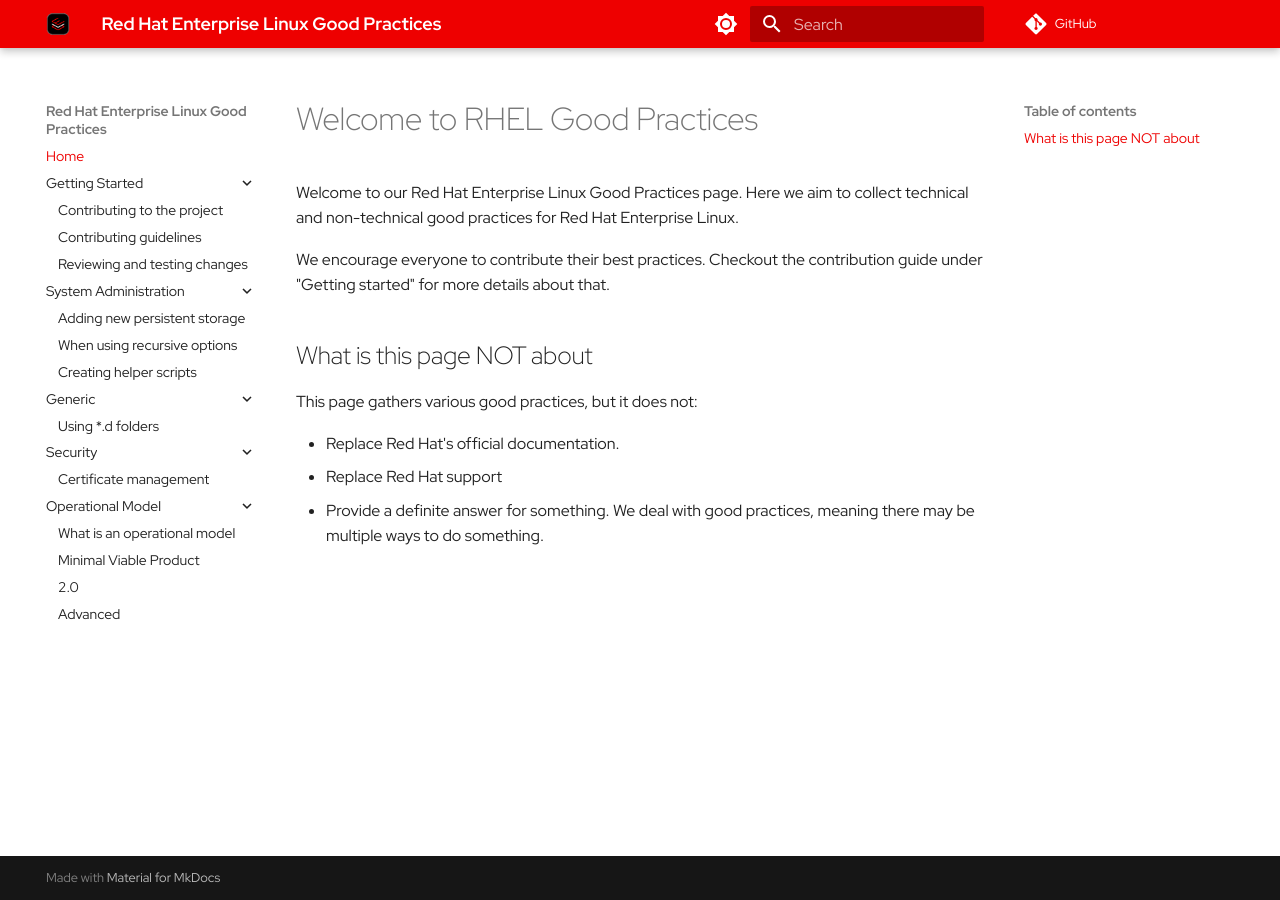
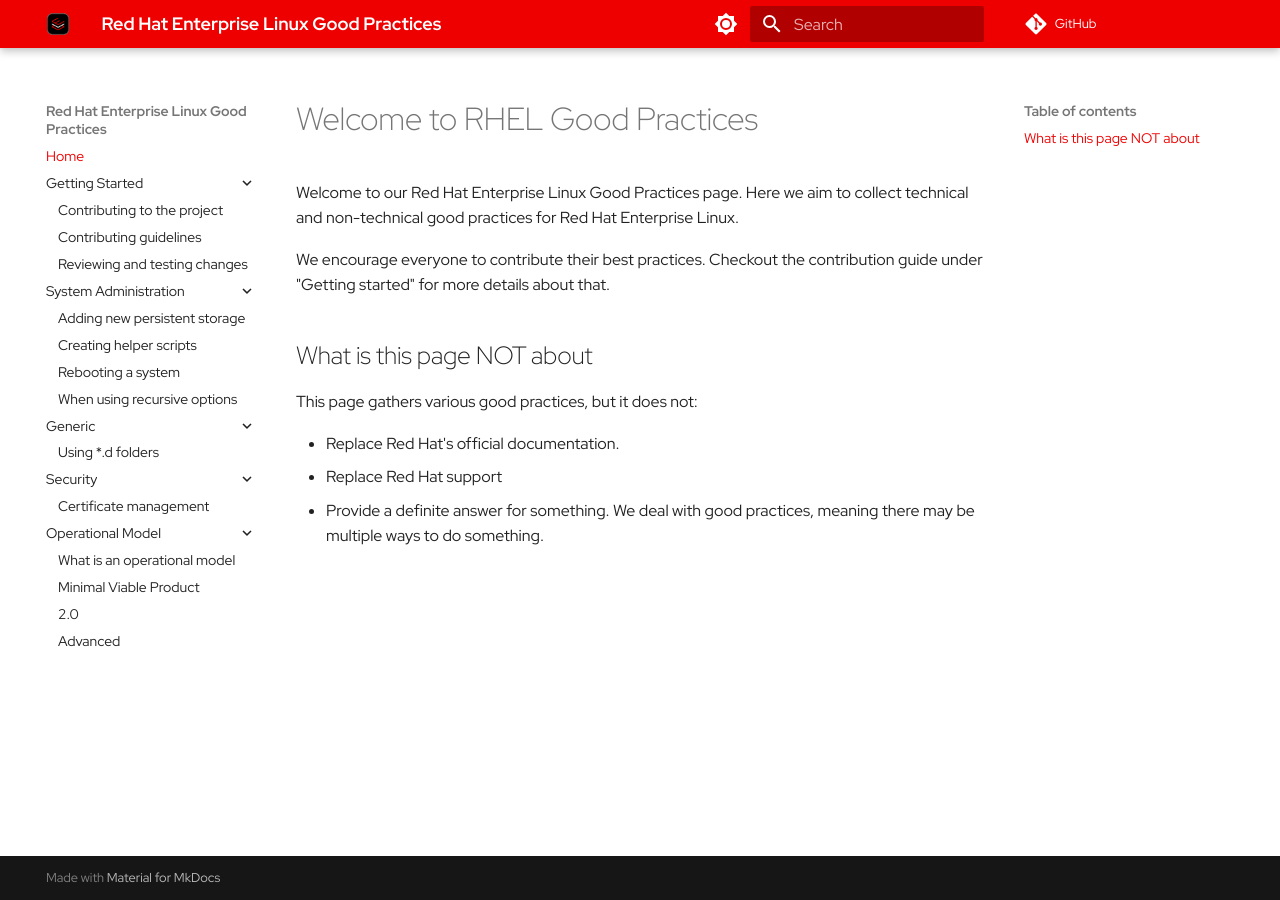
Before and after one commit to redhat-cop/rhel-good-practices, an MkDocs documentation site: the page built from docs/index.md, in a window 1280 px wide. Built offline with MkDocs 1.6.1 and Material for MkDocs 9.7.7, drawn with Linux system fonts in a browser that asks for light colours; comment, search, counter and statistics services are not loaded.

Commit message:
Update mkdocs.yml
Added Rebooting a system: system-administration/rebooting_practices.md

```diff
--- a/mkdocs.yml
+++ b/mkdocs.yml
@@ -34,8 +34,9 @@
     - Reviewing and testing changes: contribute/review-test-guide.md
   - System Administration:
     - Adding new persistent storage: system-administration/adding-storage.md
+    - Creating helper scripts: system-administration/helper-scripts.md
+    - Rebooting a system: system-administration/rebooting_practices.md
     - When using recursive options: system-administration/recursive-options.md
-    - Creating helper scripts: system-administration/helper-scripts.md
   - Generic:
     - "Using *.d folders": generic/dotdfolders.md
   - Security:
```
